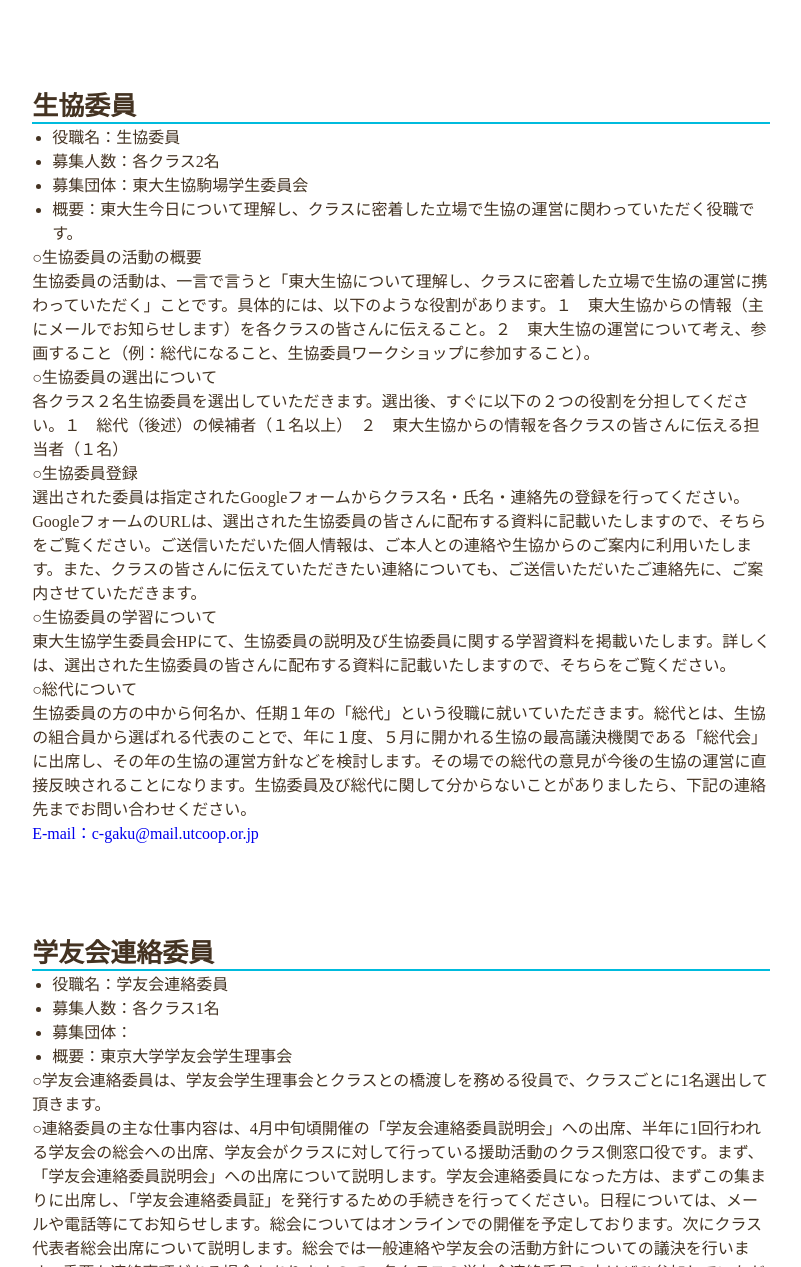
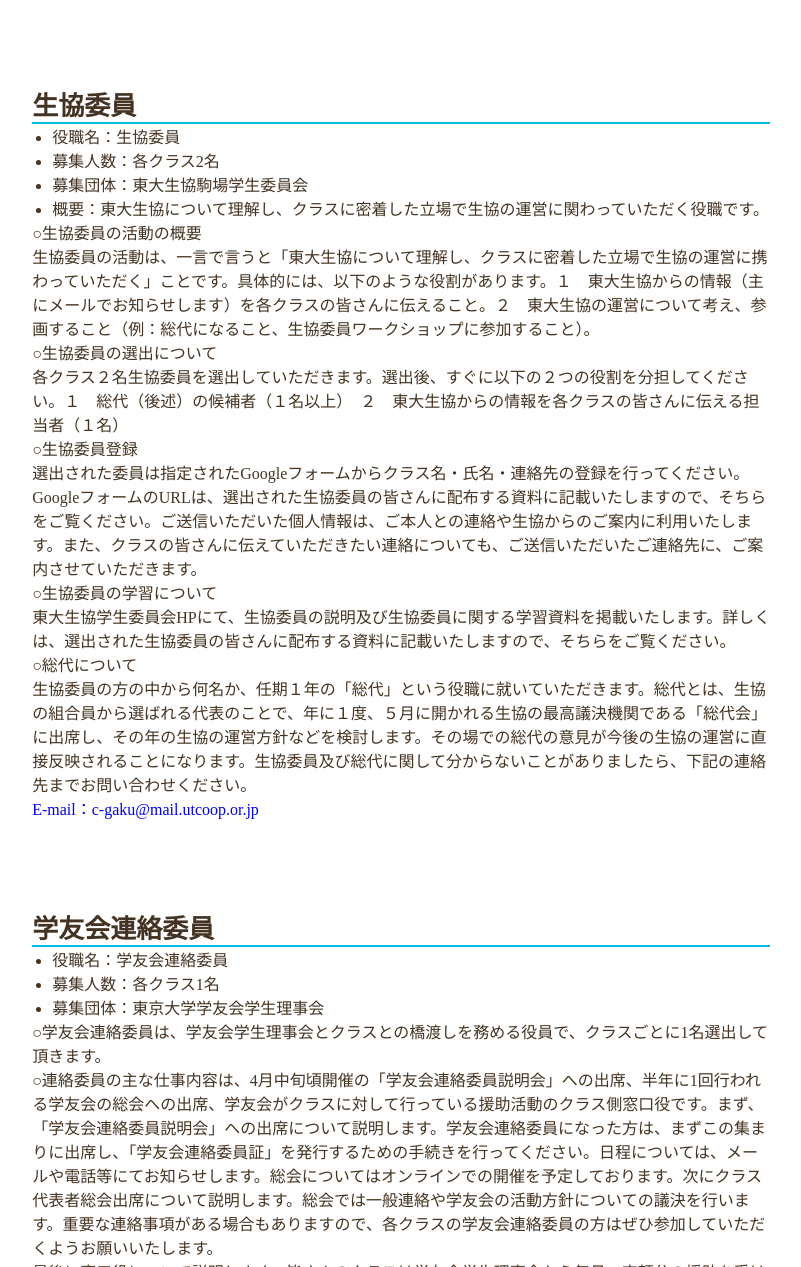
Before and after one commit to sjrcv/oripamphlet, a plain HTML site: page yakuinn.html in a window 1280 px wide. Shown: the part 1506-2773 px from the top of the page, without its empty margins (109-910 px from the left). Drawn offline with Linux system fonts and the light colour scheme; some packages are replaced by stand-ins of ours.

Commit message:
Add files via upload

```diff
--- a/yakuinn.html
+++ b/yakuinn.html
@@ -74,7 +74,7 @@
                        <li>役職名：生協委員</li>
                        <li>募集人数：各クラス2名</li>
                        <li>募集団体：東大生協駒場学生委員会</li>
-                       <li>概要：東大生今日について理解し、クラスに密着した立場で生協の運営に関わっていただく役職です。</li>
+                       <li>概要：東大生協について理解し、クラスに密着した立場で生協の運営に関わっていただく役職です。</li>
                      </ul>
                  </header>
                  <p>○生協委員の活動の概要</p>
@@ -96,8 +96,7 @@
                      <ul>
                        <li>役職名：学友会連絡委員</li>
                        <li>募集人数：各クラス1名</li>
-                       <li>募集団体：</li>
-                       <li>概要：東京大学学友会学生理事会</li>
+                       <li>募集団体：東京大学学友会学生理事会</li>
                      </ul>
                  </header>
                  <p>○学友会連絡委員は、学友会学生理事会とクラスとの橋渡しを務める役員で、クラスごとに1名選出して頂きます。</p>
```
Also changed, not shown: gyakuhyoutei.html (+1 -1 lines), Riku ONO.jpeg (added).
